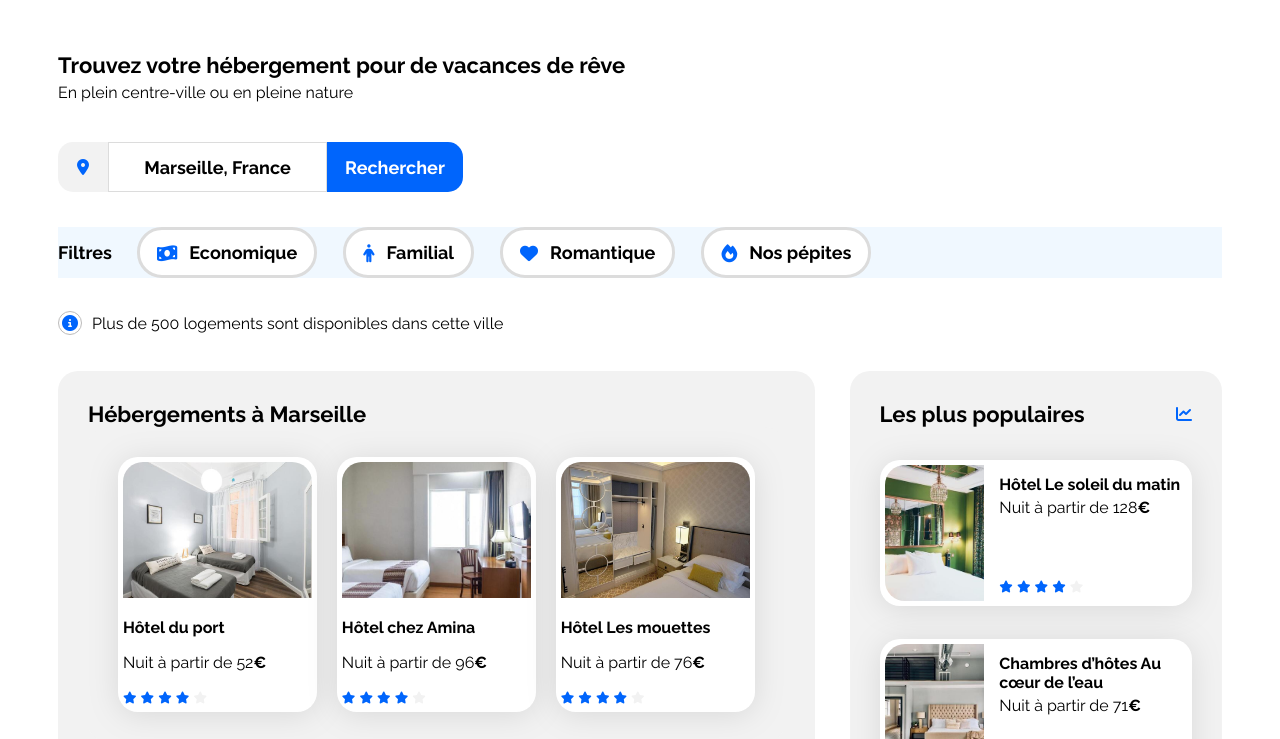
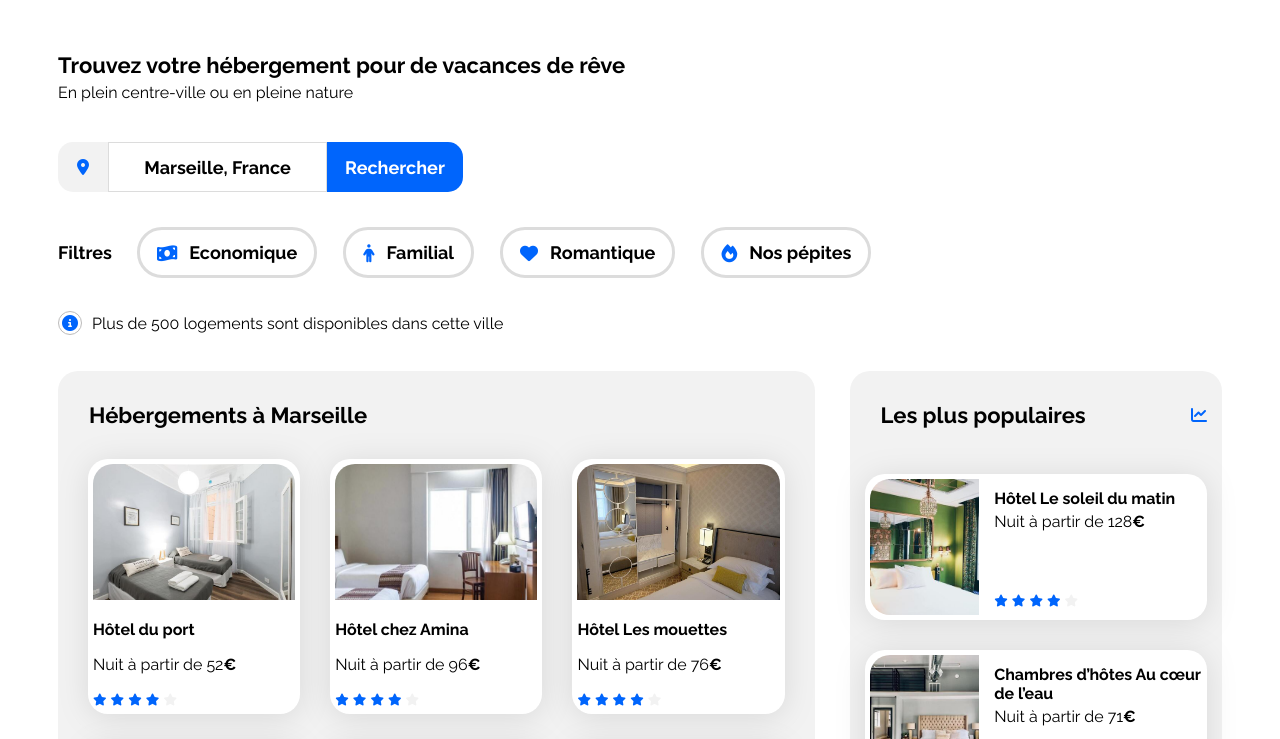
Before and after one commit to lucian-888/Projet_2, a plain HTML site: page index.html in a window 1280 px wide. Shown: the part 59-798 px from the top of the page. Drawn offline with Linux system fonts and the light colour scheme.

Commit message:
finished hotel section

```diff
--- a/css/style.css
+++ b/css/style.css
@@ -32,7 +32,7 @@ a {
 }
 
 .section-title {
-    margin: 0;
+    margin: 16px;
     font-size: 22px;
 }
 
@@ -68,7 +68,7 @@ a {
 .hebergements-and-populaires section {
     background-color: var(--main-bg-color);
     border-radius: 20px;
-    padding: 30px;
+    padding: 15px;
     box-sizing: border-box;
 }
 
@@ -90,7 +90,7 @@ a {
 
 .populaires-cards .card {
     display: flex;
-    margin-top: 33px;
+    margin-top: 30px;
 }
 
 .populaires-cards img {
@@ -247,7 +247,6 @@ a {
 }
 
 .filtres {
-    background-color: aliceblue;
     display: flex;
     margin-top: 35px;
     margin-bottom: 20px;
@@ -315,9 +314,10 @@ a {
 .hebergements-cards {
     display: flex;
     flex-direction: row;
-    gap:20px;
-    justify-content: space-between; /* Equal space between cards */
     align-items: center;
+    justify-content: space-between;
+    gap: 30px;
+
 }
 
 .hebergements-cards img {
--- a/index.html
+++ b/index.html
@@ -10,7 +10,7 @@
     <link href="https://fonts.googleapis.com/css2?family=Raleway:wght@400;500;700&display=swap" rel="stylesheet">
     <link rel="stylesheet" href="https://cdnjs.cloudflare.com/ajax/libs/font-awesome/6.2.1/css/all.min.css"
         integrity="sha512-MV7K8+y+gLIBoVD59lQIYicR65iaqukzvf/nwasF0nqhPay5w/9lJmVM2hMDcnK1OnMGCdVK+iQrJ7lzPJQd1w=="
-        crossorigin="anonymous" referrerpolicy="no-referrer" />
+        crossorigin="anonymous" referrerpolicy="no-referrer">
     <link rel="stylesheet" href="./css/style.css">
 </head>
 
@@ -32,7 +32,7 @@
 
             <section>
                 <!--Formulaire de recherche-->
-                <form class="search-form" action="">
+                <form class="search-form">
                     <!--<div><i class="fa-solid fa-chart-line" aria-hidden="true"></i></div>-->
                     <div><i class="fa-solid fa-location-dot"></i></div>
                     <input type="text" placeholder="Marseille, France">
```
